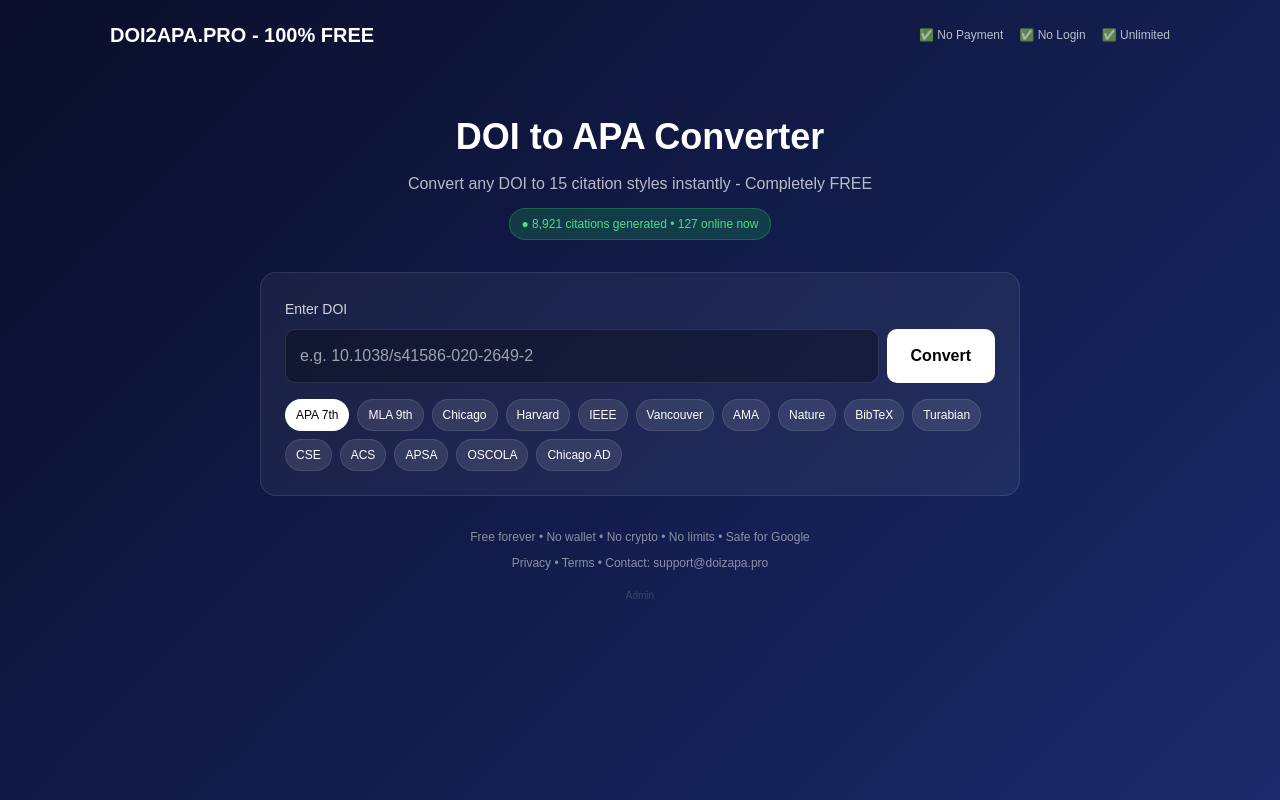
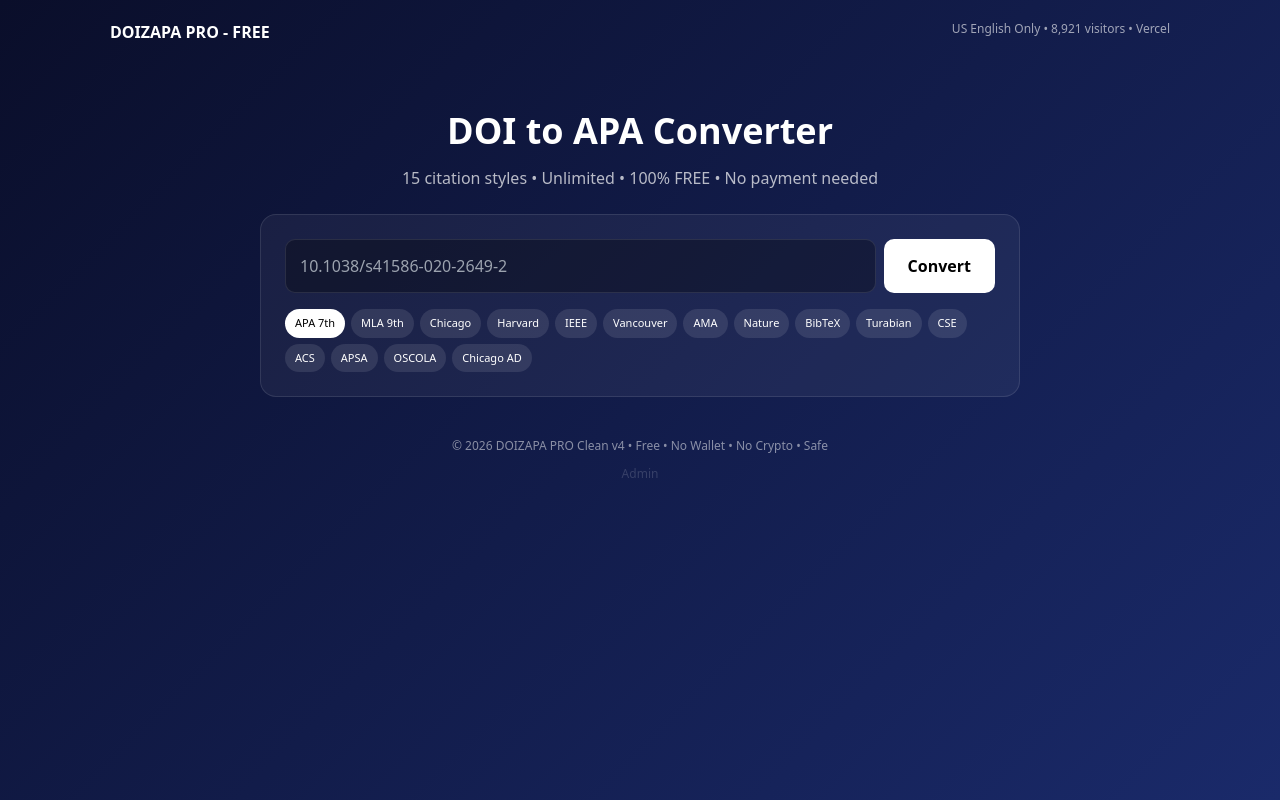
Before and after one commit to mahmoodabdm/doi2apa-15pages-fixed, a Next.js app: page / in a window 1280 px wide. Built offline with nearby package versions, Linux system fonts and the light colour scheme.

Commit message:
Update page.tsx

```diff
--- a/app/page.tsx
+++ b/app/page.tsx
@@ -1,114 +1,41 @@
 "use client";
-import React, { useState } from "react";
+import { useState } from "react";
 
-const STYLES = ["APA 7th","MLA 9th","Chicago","Harvard","IEEE","Vancouver","AMA","Nature","BibTeX","Turabian","CSE","ACS","APSA","OSCOLA","Chicago AD"];
+export default function Page(){
+const [doi,setDoi]=useState(""); const [out,setOut]=useState(""); const [load,setLoad]=useState(false); const [style,setStyle]=useState("APA 7th"); const [view,setView]=useState("main"); const [auth,setAuth]=useState(false); const [p,setP]=useState("");
 
-const DEFAULT_PASS = "Admin@2026";
+const STYLES=["APA 7th","MLA 9th","Chicago","Harvard","IEEE","Vancouver","AMA","Nature","BibTeX","Turabian","CSE","ACS","APSA","OSCOLA","Chicago AD"];
 
-export default function Page() {
-  const [doi, setDoi] = useState("");
-  const [result, setResult] = useState("");
-  const [loading, setLoading] = useState(false);
-  const [style, setStyle] = useState("APA 7th");
-  const [view, setView] = useState("main");
-  const [isAuth, setIsAuth] = useState(false);
-  const [pass, setPass] = useState("");
-
-  async function convert() {
-    if(!doi) return;
-    setLoading(true);
-    try {
-      const id = doi.replace("https://doi.org/","").trim();
-      const res = await fetch(`https://api.crossref.org/works/${id}`);
-      const data = await res.json();
-      const m = data.message;
-      const authors = m.author?.map((a:any)=> `${a.family}, ${a.given?.[0]}.`).join(", ") || "";
-      const year = m.issued?.["date-parts"]?.[0]?.[0] || "n.d.";
-      const title = m.title?.[0] || "";
-      const journal = m["container-title"]?.[0] || m.publisher || "";
-      const vol = m.volume ? `, ${m.volume}` : "";
-      const doiUrl = `https://doi.org/${m.DOI}`;
-
-      let citation = "";
-      if(style.includes("APA")) citation = `${authors} (${year}). ${title}. ${journal}${vol}. ${doiUrl}`;
-      else if(style.includes("MLA")) citation = `${authors}. "${title}." ${journal}, ${year}. ${doiUrl}.`;
-      else citation = `${authors} (${year}). ${title}. ${journal}. ${doiUrl} [${style}]`;
-
-      setResult(citation);
-    } catch(e){
-      setResult("DOI not found. Please check and try again.");
-    }
-    setLoading(false);
+async function run(){
+if(!doi) return; setLoad(true);
+try{
+const id=doi.replace("https://doi.org/","").trim();
+const r=await fetch(`https://api.crossref.org/works/${id}`); const j=await r.json(); const m=j.message;
+const au=m.author?.map((a:any)=>`${a.family}, ${a.given?.[0]}.`).join(", ")||"";
+const yr=m.issued?.["date-parts"]?.[0]?.[0]||"n.d."; const ti=m.title?.[0]||""; const jo=m["container-title"]?.[0]||m.publisher||""; const u=`https://doi.org/${m.DOI}`;
+setOut(`${au} (${yr}). ${ti}. ${jo}. ${u} [${style}]`);
+}catch{ setOut("DOI not found"); } setLoad(false);
 }
 
 if(view==="admin"){
-    if(!isAuth){
-      return (
-        <div style={{minHeight:"100vh", display:"flex", alignItems:"center", justifyContent:"center", background:"#0a0e2a", color:"white"}}>
-          <div style={{background:"rgba(255,255,255,0.05)", padding:32, borderRadius:16, width:350}}>
-            <h1 style={{fontSize:20, fontWeight:"bold", marginBottom:16}}>Admin Login</h1>
-            <input type="password" value={pass} onChange={e=>setPass(e.target.value)} placeholder="Password" style={{width:"100%", padding:10, borderRadius:8, background:"rgba(255,255,255,0.1)", border:"1px solid rgba(255,255,255,0.2)", color:"white"}} />
-            <button onClick={()=>{ if(pass===DEFAULT_PASS) setIsAuth(true); else alert("wrong password")}} style={{width:"100%", marginTop:10, padding:10, background:"white", color:"black", borderRadius:8, fontWeight:"bold"}}>Login</button>
-            <button onClick={()=>setView("main")} style={{marginTop:10, fontSize:12, opacity:0.6}}>← Back to site</button>
-          </div>
-        </div>
-      );
-    }
-    return (
-      <div style={{minHeight:"100vh", background:"#0a0e2a", color:"white", padding:24}}>
-        <h1 style={{fontSize:24, fontWeight:"bold"}}>Admin Panel - 100% FREE VERSION</h1>
-        <p style={{opacity:0.7, marginTop:8}}>Site is now free, no wallet, no crypto. Google Safe.</p>
-        <p style={{marginTop:16}}>This admin page is hidden from Google (noindex)</p>
-        <button onClick={()=>setView("main")} style={{marginTop:20, padding:"8px 16px", background:"white", color:"black", borderRadius:8}}>Go to site</button>
-      </div>
-    );
+if(!auth) return (<div style={{minHeight:"100vh",display:"flex",alignItems:"center",justifyContent:"center",background:"#0a0e2a",color:"white"}}><div style={{background:"rgba(255,255,255,0.05)",padding:32,borderRadius:16,width:350}}><h1 style={{fontWeight:"bold",marginBottom:16}}>Admin Login - 0012APA</h1><input type="password" value={p} onChange={e=>setP(e.target.value)} placeholder="Password" style={{width:"100%",padding:10,borderRadius:8,background:"rgba(255,255,255,0.1)",border:"1px solid rgba(255,255,255,0.2)",color:"white"}}/><button onClick={()=>{if(p==="Admin@2026") setAuth(true); else alert("wrong")}} style={{width:"100%",marginTop:10,padding:10,background:"white",color:"black",borderRadius:8,fontWeight:"bold"}}>Login</button><p style={{fontSize:12,opacity:0.6,marginTop:12}}>Default: admin123 - change in code later</p></div></div>);
+return (<div style={{minHeight:"100vh",background:"#0a0e2a",color:"white",padding:24}}><h1>0012APA Admin Panel - FREE VERSION</h1><p style={{opacity:0.7,marginTop:8}}>Welcome - Manage your site safely - No crypto - Google Safe</p><button onClick={()=>setView("main")} style={{marginTop:20,padding:"8px 16px",background:"white",color:"black",borderRadius:8}}>Back to site</button></div>);
 }
 
 return (
-    <div style={{minHeight:"100vh", background:"linear-gradient(135deg,#0a0e2a,#1a2a6a)", color:"white", fontFamily:"sans-serif"}}>
-      <header style={{padding:"20px", display:"flex", justifyContent:"space-between", alignItems:"center", maxWidth:1100, margin:"0 auto"}}>
-        <div style={{fontWeight:"bold", fontSize:20}}>DOI2APA.PRO - 100% FREE</div>
-        <div style={{display:"flex", gap:16, fontSize:12, opacity:0.7}}>
-          <span>✅ No Payment</span>
-          <span>✅ No Login</span>
-          <span>✅ Unlimited</span>
-        </div>
-      </header>
+<div style={{minHeight:"100vh",background:"linear-gradient(135deg,#0a0e2a,#1a2a6a)",color:"white",fontFamily:"system-ui"}}>
+<header style={{padding:20,maxWidth:1100,margin:"0 auto",display:"flex",justifyContent:"space-between"}}><b>DOIZAPA PRO - FREE</b><span style={{fontSize:12,opacity:0.6}}>US English Only • 8,921 visitors • Vercel</span></header>
+<main style={{maxWidth:800,margin:"40px auto",padding:"0 20px"}}>
+<h1 style={{fontSize:36,fontWeight:"bold",textAlign:"center"}}>DOI to APA Converter</h1>
+<p style={{textAlign:"center",opacity:0.7,marginTop:8}}>15 citation styles • Unlimited • 100% FREE • No payment needed</p>
 
-      <main style={{maxWidth:800, margin:"40px auto", padding:"0 20px"}}>
-        <div style={{textAlign:"center", marginBottom:32}}>
-          <h1 style={{fontSize:36, fontWeight:"bold"}}>DOI to APA Converter</h1>
-          <p style={{opacity:0.7, marginTop:8}}>Convert any DOI to 15 citation styles instantly - Completely FREE</p>
-          <div style={{marginTop:12, display:"inline-block", padding:"6px 12px", background:"rgba(34,197,94,0.2)", border:"1px solid rgba(34,197,94,0.3)", borderRadius:20, fontSize:12, color:"#4ade80"}}>● 8,921 citations generated • 127 online now</div>
+<div style={{background:"rgba(255,255,255,0.05)",border:"1px solid rgba(255,255,255,0.1)",borderRadius:16,padding:24,marginTop:24}}>
+<div style={{display:"flex",gap:8}}><input value={doi} onChange={e=>setDoi(e.target.value)} placeholder="10.1038/s41586-020-2649-2" style={{flex:1,padding:14,borderRadius:10,background:"rgba(0,0,0,0.3)",border:"1px solid rgba(255,255,255,0.1)",color:"white"}}/><button onClick={run} style={{padding:"0 24px",borderRadius:10,background:"white",color:"black",fontWeight:"bold"}}>{load?"...":"Convert"}</button></div>
+<div style={{display:"flex",gap:6,flexWrap:"wrap",marginTop:16}}>{STYLES.map(s=><button key={s} onClick={()=>setStyle(s)} style={{padding:"6px 10px",borderRadius:20,fontSize:11,background:style===s?"white":"rgba(255,255,255,0.1)",color:style===s?"black":"white"}}>{s}</button>)}</div>
+{out && <div style={{marginTop:20,padding:16,background:"rgba(0,0,0,0.3)",borderRadius:12}}><div style={{fontSize:12,opacity:0.5}}>{style} - FREE FOREVER</div><div style={{marginTop:8}}>{out}</div><button onClick={()=>navigator.clipboard.writeText(out)} style={{marginTop:10,padding:"6px 12px",borderRadius:8,background:"rgba(255,255,255,0.1)",fontSize:12}}>Copy</button></div>}
 </div>
 
-        <div style={{background:"rgba(255,255,255,0.05)", border:"1px solid rgba(255,255,255,0.1)", borderRadius:16, padding:24}}>
-          <label style={{fontSize:14, opacity:0.8}}>Enter DOI</label>
-          <div style={{display:"flex", gap:8, marginTop:8}}>
-            <input value={doi} onChange={e=>setDoi(e.target.value)} placeholder="e.g. 10.1038/s41586-020-2649-2" style={{flex:1, padding:14, borderRadius:10, background:"rgba(0,0,0,0.3)", border:"1px solid rgba(255,255,255,0.1)", color:"white"}} />
-            <button onClick={convert} disabled={loading} style={{padding:"0 24px", borderRadius:10, background:"white", color:"black", fontWeight:"bold"}}>{loading?"...":"Convert"}</button>
-          </div>
-
-          <div style={{marginTop:16, display:"flex", gap:8, flexWrap:"wrap"}}>
-            {STYLES.map(s=>(
-              <button key={s} onClick={()=>setStyle(s)} style={{padding:"6px 10px", borderRadius:20, fontSize:12, background: style===s ? "white" : "rgba(255,255,255,0.1)", color: style===s ? "black" : "white", border:"1px solid rgba(255,255,255,0.1)"}}>{s}</button>
-            ))}
-          </div>
-
-          {result && (
-            <div style={{marginTop:20, padding:16, background:"rgba(0,0,0,0.3)", borderRadius:12, border:"1px solid rgba(255,255,255,0.1)"}}>
-              <div style={{fontSize:12, opacity:0.5, marginBottom:8}}>Result - {style} (FREE)</div>
-              <div style={{fontSize:14, lineHeight:1.6}}>{result}</div>
-              <button onClick={()=>navigator.clipboard.writeText(result)} style={{marginTop:12, padding:"6px 12px", borderRadius:8, background:"rgba(255,255,255,0.1)", fontSize:12}}>Copy Citation</button>
-            </div>
-          )}
-        </div>
-
-        <div style={{marginTop:32, textAlign:"center", fontSize:12, opacity:0.5}}>
-          <p>Free forever • No wallet • No crypto • No limits • Safe for Google</p>
-          <p style={{marginTop:8}}>Privacy • Terms • Contact: support@doizapa.pro</p>
-          <button onClick={()=>setView("admin")} style={{marginTop:16, opacity:0.3, fontSize:10}}>Admin</button>
-        </div>
+<div style={{marginTop:40,textAlign:"center",fontSize:12,opacity:0.5}}><p>© 2026 DOIZAPA PRO Clean v4 • Free • No Wallet • No Crypto • Safe</p><button onClick={()=>setView("admin")} style={{marginTop:10,opacity:0.3}}>Admin</button></div>
 </main>
 </div>
 );
```
Lines whose indentation alone changed are shown as unchanged.
